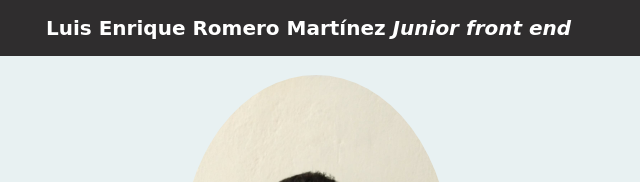
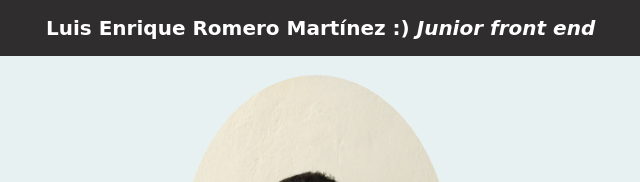
Before and after one commit to Kiks-Romero/Kiks-Romero.github.io, a plain HTML site: page index.html in a window 1280 px wide. Shown: the top 182 px of the page, 39-679 px from the left. Drawn offline with nearby package versions, Linux system fonts and the light colour scheme; a web font is replaced by a local one.

Commit message:
modificacion

```diff
--- a/index.html
+++ b/index.html
@@ -14,7 +14,7 @@
     <!--navegacion-->
     <nav class="navbar navbar-expand-lg navbar-dark fixed-top">
         <div class="container navegacion">
-            <a class="navbar-brand text-center nombre" href="#"><b>Luis Enrique Romero Martínez <em>Junior front end</em></b></a>
+            <a class="navbar-brand text-center nombre" href="#"><b>Luis Enrique Romero Martínez :) <em>Junior front end</em></b></a>
         <button class="navbar-toggler" type="button" data-toggle="collapse" data-target="#navbarNav" aria-controls="navbarNav" aria-expanded="false" aria-label="Toggle navigation">
           <span class="navbar-toggler-icon"></span>
         </button>
```
